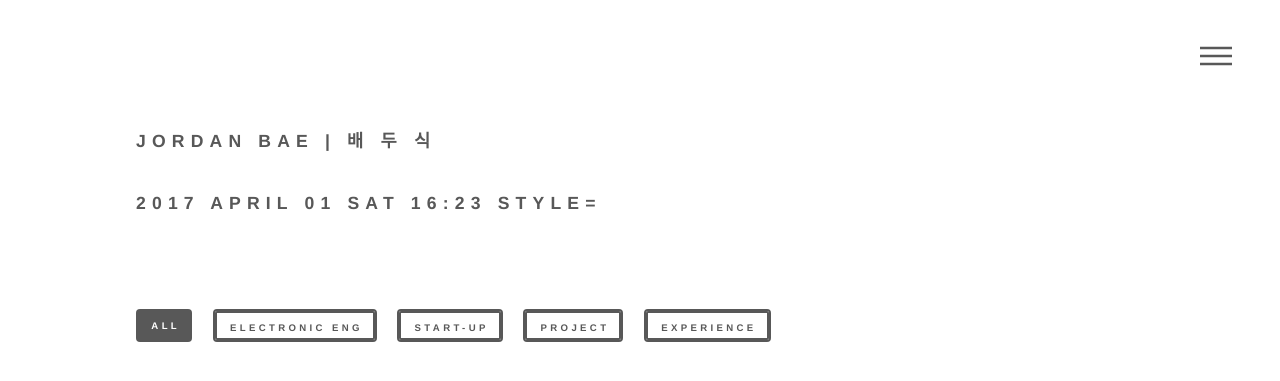
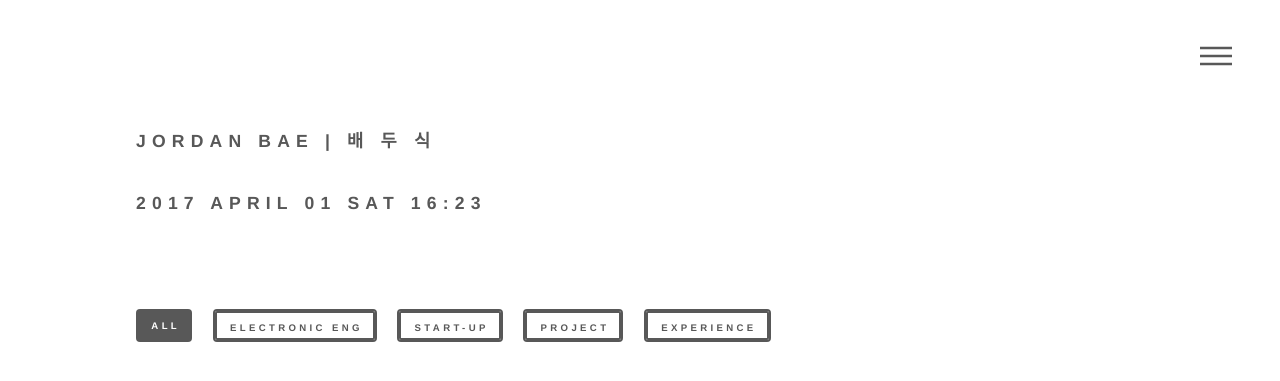
Before and after one commit to baidoosik/portfolio, a Django app: page / in a window 1280 px wide. Shown: the top 381 px of the page. Run offline with Django 3.2, Linux system fonts and the light colour scheme; some web fonts are replaced.

Commit message:
home 화면수정

```diff
--- a/portfolio/templates/portfolio/home.html
+++ b/portfolio/templates/portfolio/home.html
@@ -42,7 +42,7 @@
 			<div class="inner">
 					<!-- title -->
 					<a href="/"><h2>JORDAN BAE | 배 두 식</h2></a>
-                    <h2>{% now "Y F d D H:i" %} style= </h2>
+                    <h2>{% now "Y F d D H:i" %}  </h2>
 					<!--<a href="generic">About</a>-->
 		  	<!--		<a href="index">Works</a>-->
 		  				<!--<li><a href="generic">Drawings</a></li>-->
```
